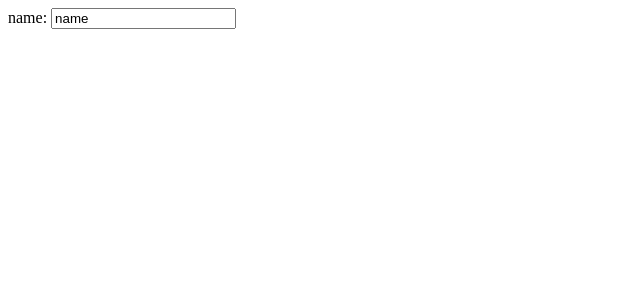
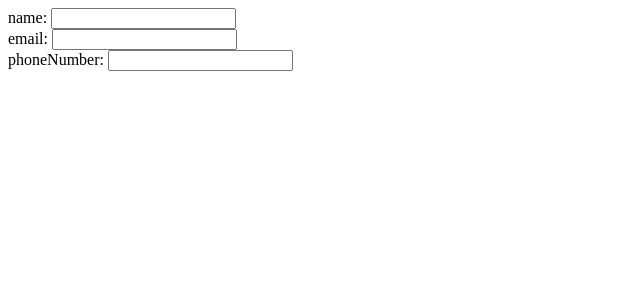
Before and after one commit to OmarNaguib/CV-Builder, a React (Create React App) app: page / in a window 1280 px wide. Shown: the top 300 px of the page, without its empty margins (0-640 px from the left). Built offline with nearby package versions, Linux system fonts and the light colour scheme.

Commit message:
Create Inputs component

```diff
--- a/src/App.js
+++ b/src/App.js
@@ -1,6 +1,7 @@
 import React, { Component } from "react";
 import updateObjectUsingPath from "./Utils/set";
 import Input from "./Components/Input";
+import Inputs from "./Components/Inputs";
 
 class App extends Component {
   constructor(props) {
@@ -29,10 +30,7 @@ class App extends Component {
   render() {
     return (
       <div>
-        <Input
-          path={["work", "0", "name"]}
-          updateFunction={this.updateStateProperty}
-        ></Input>
+        <Inputs updateFunction={this.updateStateProperty}></Inputs>
       </div>
     );
   }
--- a/src/Components/Input.js
+++ b/src/Components/Input.js
@@ -9,7 +9,6 @@ export default class Input extends Component {
         <input
           id={path.join("-")}
           type="text"
-          defaultValue={path[path.length - 1]}
           onChange={(e) => {
             updateFunction(path, e.target.value);
           }}
--- /dev/null
+++ b/src/Components/Inputs.js
@@ -0,0 +1,15 @@
+import React, { Component } from "react";
+import Input from "./Input";
+
+export default class Inputs extends Component {
+  render() {
+    const { updateFunction } = this.props;
+    return (
+      <div className="inputs">
+        <Input path={["name"]} updateFunction={updateFunction}></Input>
+        <Input path={["email"]} updateFunction={updateFunction}></Input>
+        <Input path={["phoneNumber"]} updateFunction={updateFunction}></Input>
+      </div>
+    );
+  }
+}
```
